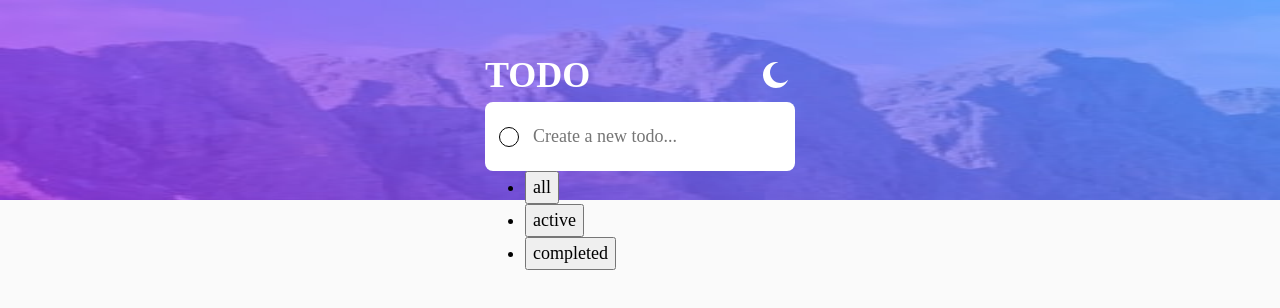
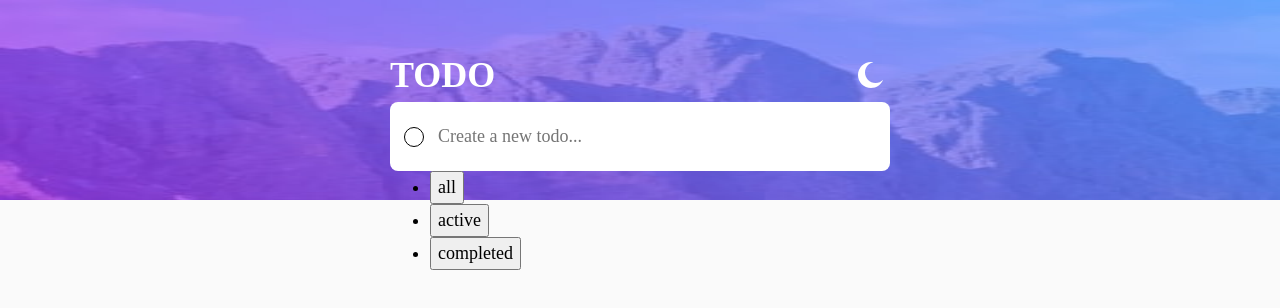
Before and after one commit to ramonrp/todo-app, a React (Vite) app: page / in a window 1280 px wide. Shown: the top 308 px of the page. Built offline with nearby package versions, Linux system fonts and the light colour scheme.

Commit message:
modify max-width css property

```diff
--- a/src/components/MaxWidthWrapper.js
+++ b/src/components/MaxWidthWrapper.js
@@ -1,7 +1,7 @@
 import styled from "styled-components";
 
 const MaxWidthWrapper = styled.div`
-  max-width: 350px;
+  max-width: 540px;
   padding: 0 20px;
   margin: 0 auto;
 `;
```
